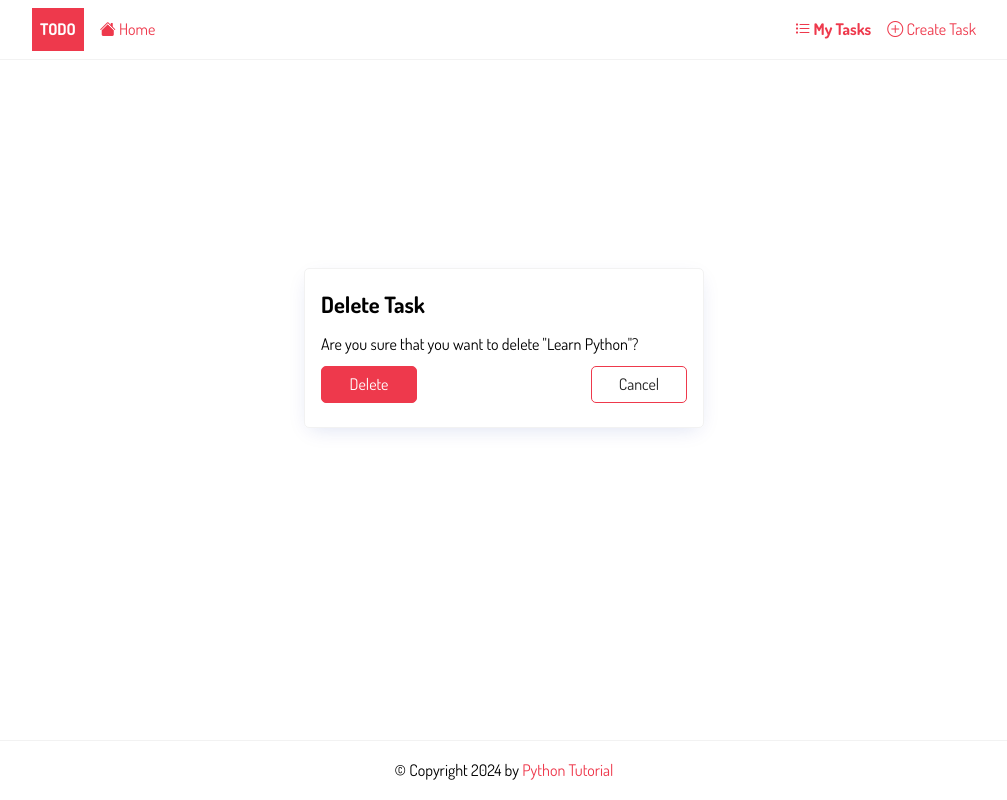
After one commit to Ramzan-Ali12/Django-ToDo-App, a Django app: page /task/delete/1/ in a window 1280 px wide. The commit adds this page. Shown: the whole page, without its empty margins (136-1143 px from the left). Run offline with Django 4.2, Linux system fonts and the light colour scheme; data comes from the database, SQL or seed files in the repository.

Commit message:
delete task

```diff
--- /dev/null
+++ b/todo/templates/todo/task_confirm_delete.html
@@ -0,0 +1,16 @@
+{%extends 'base.html'%}
+
+{%block content%}
+<div class="center">
+	<form method="post" class="card">
+		{% csrf_token %}
+		<h2>Delete Task</h2>
+		<p>Are you sure that you want to delete "{{task}}"?</p>
+		<p class="form-buttons">
+			<input type="submit" class="btn btn-primary" value="Delete">
+			<a href="{% url 'tasks'%}" class="btn btn-outline">Cancel</a>
+		</p>
+	</form>
+</div>
+
+{%endblock content%}
--- a/todo/templates/todo/task_list.html
+++ b/todo/templates/todo/task_list.html
@@ -9,7 +9,7 @@
 		{% for task in tasks %}
 			<li><a href="{% url 'task' task.id %}" class="{% if task.completed%}completed{%endif%}">{{ task.title }}</a>
 				 <div  class="task-controls">
-				 	<a href="#"><i class="bi bi-trash"></i> </a>
+				 	<a href="{%url 'task-delete' task.id %}"><i class="bi bi-trash"></i> </a>
 					<a href="{%url 'task-update' task.id %}"><i class="bi bi-pencil-square"></i></a>
 		         </div>
 		    </li>
--- a/todo/urls.py
+++ b/todo/urls.py
@@ -1,11 +1,12 @@
 from django.urls import path
-from .views import home, TaskList,TaskDetail,TaskUpdate,TaskCreate
+from .views import home, TaskList,TaskDetail,TaskUpdate,TaskCreate,TaskDelete
 
 urlpatterns = [
     path('', home, name='home'),
     path('tasks/', TaskList.as_view(), name='tasks'),
     path('task/create/', TaskCreate.as_view(),name='task-create'),
     path('task/<int:pk>/', TaskDetail.as_view(), name='task'),
-    path('task/update/<int:pk>/', TaskUpdate.as_view(),name='task-update')
+    path('task/update/<int:pk>/', TaskUpdate.as_view(),name='task-update'),
+    path('task/delete/<int:pk>/', TaskDelete.as_view(),name='task-delete'),
 
 ]
--- a/todo/views.py
+++ b/todo/views.py
@@ -26,7 +26,14 @@ class TaskUpdate(UpdateView):
         messages.success(self.request, "The task was updated successfully.")
         return super(TaskUpdate,self).form_valid(form)
 
+class TaskDelete(DeleteView):
+    model = Task
+    context_object_name = 'task'
+    success_url = reverse_lazy('tasks')
 
+    def form_valid(self, form):
+        messages.success(self.request, "The task was deleted successfully.")
+        return super(TaskDelete,self).form_valid(form)
 
 class TaskList(ListView):
     model=Task
@@ -36,10 +43,5 @@ class TaskDetail(DetailView):
     model=Task
     context_object_name='task'
 
-# Delete view
-class TaskDelete(DeleteView):
-    model = Task
-    template_name = 'todo/task_delete.html'
-    success_url = reverse_lazy('tasks')
 def home(request):
     return render(request,'home.html')
```
